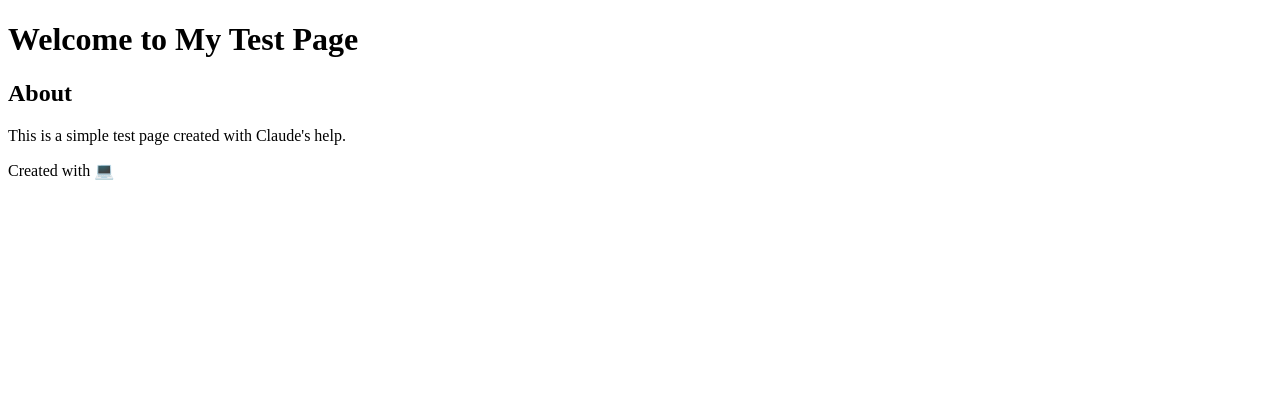
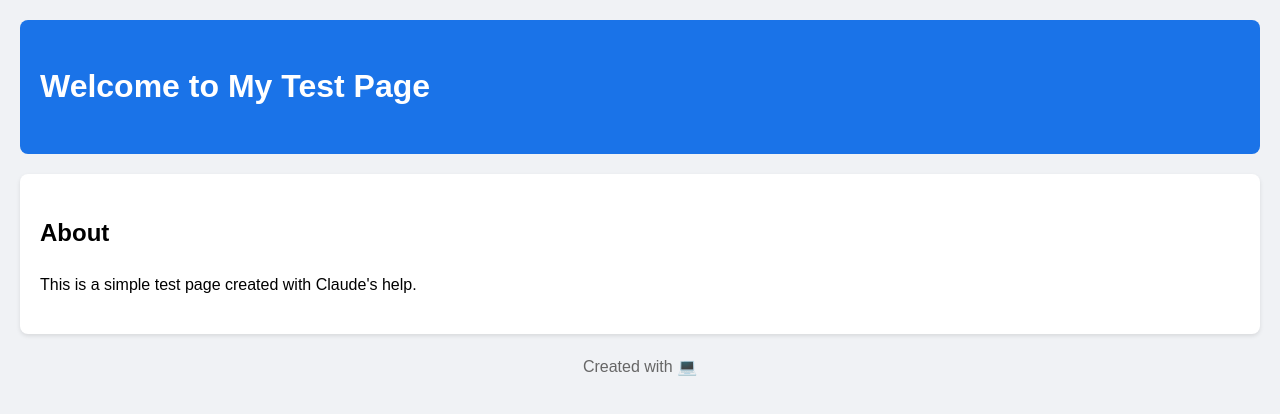
Before and after one commit to jamesloesch1/claude-mcp-test, a plain HTML site: page index.html in a window 1280 px wide. Drawn offline with Linux system fonts and the light colour scheme.

Commit message:
Add styled HTML page

```diff
--- a/index.html
+++ b/index.html
@@ -4,6 +4,33 @@
     <meta charset="UTF-8">
     <meta name="viewport" content="width=device-width, initial-scale=1.0">
     <title>Welcome to My Page</title>
+    <style>
+        body {
+            font-family: Arial, sans-serif;
+            line-height: 1.6;
+            margin: 0;
+            padding: 20px;
+            background-color: #f0f2f5;
+        }
+        header {
+            background-color: #1a73e8;
+            color: white;
+            padding: 20px;
+            border-radius: 8px;
+            margin-bottom: 20px;
+        }
+        main {
+            background-color: white;
+            padding: 20px;
+            border-radius: 8px;
+            box-shadow: 0 2px 4px rgba(0,0,0,0.1);
+        }
+        footer {
+            text-align: center;
+            margin-top: 20px;
+            color: #666;
+        }
+    </style>
 </head>
 <body>
     <header>
```
